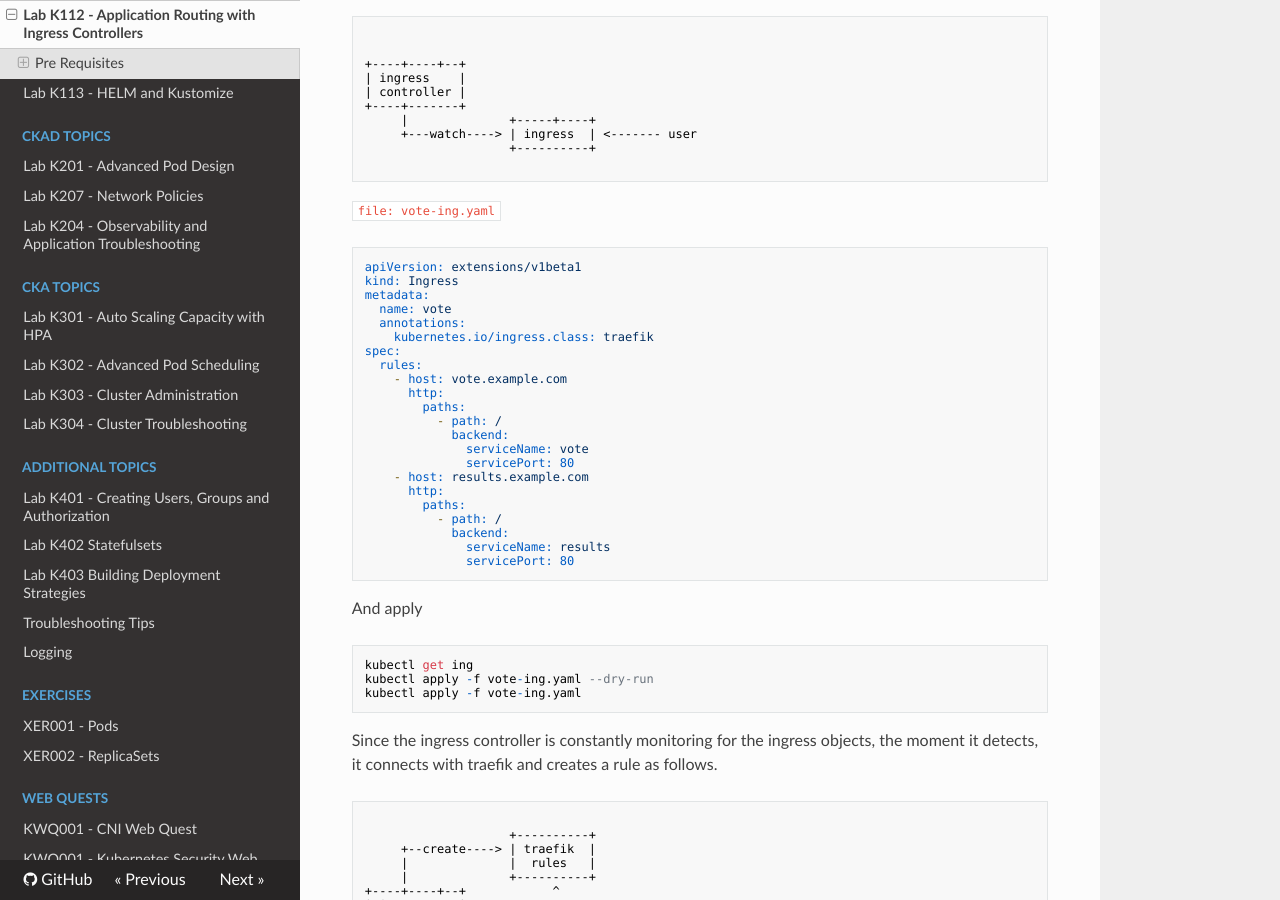
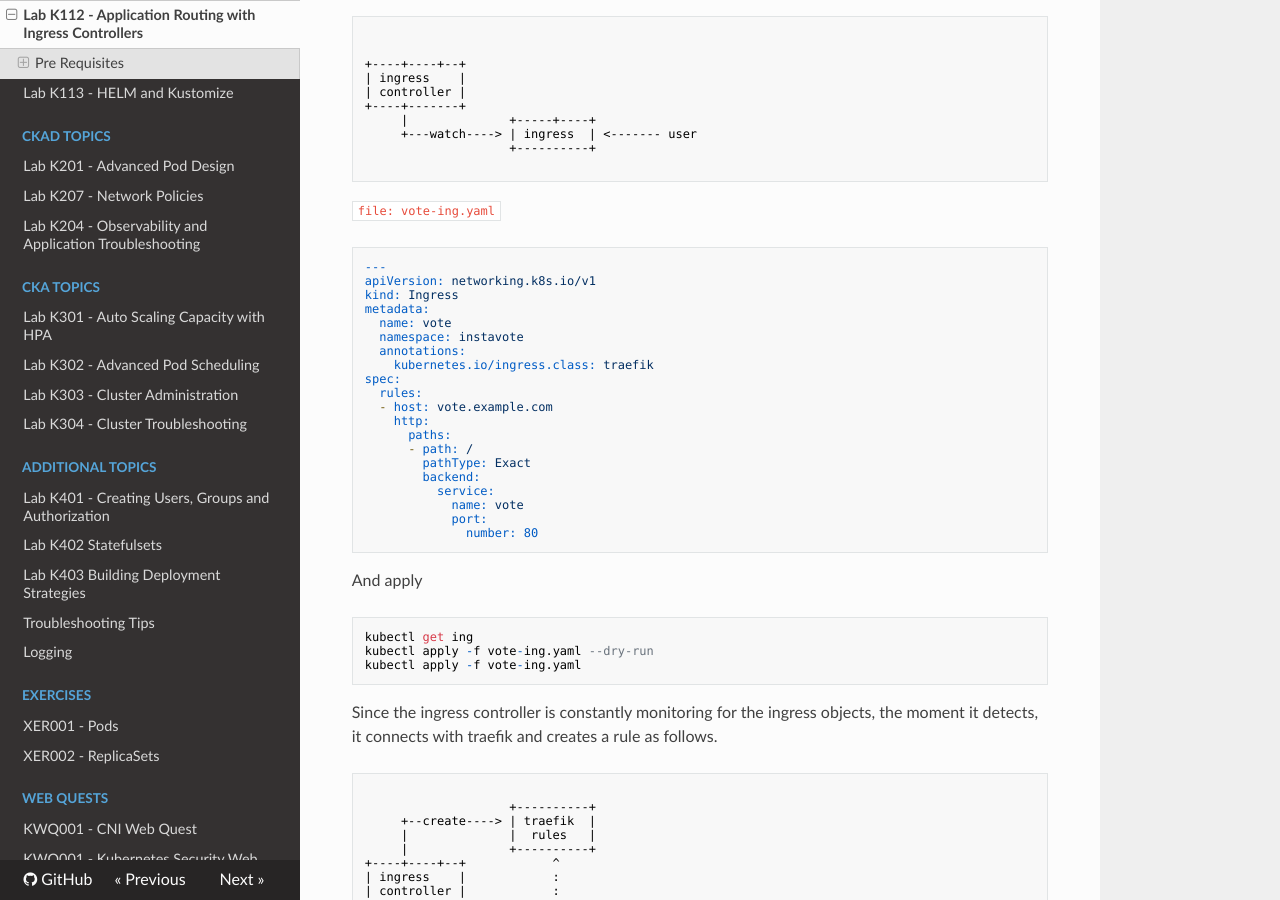
Before and after one commit to schoolofdevops/kubernetes-labguide, an MkDocs documentation site: the page built from chapters/ingress.md, in a window 1280 px wide and 900 px high, scrolled down 2260 px. Built offline with MkDocs 1.6.1, drawn with Linux system fonts in a browser that asks for light colours; nearby versions of some CDN libraries; old or Windows-style settings are respelled for this version of MkDocs; some of the changed text lies outside the part shown.

Commit message:
updated ingress rules, modigied instructions

````diff
--- a/chapters/ingress.md
+++ b/chapters/ingress.md
@@ -86,28 +86,26 @@ In order to achieve this you, as a user would create a **ingress** object with a
 `file: vote-ing.yaml`
 
 ```
-apiVersion: extensions/v1beta1
+---
+apiVersion: networking.k8s.io/v1
 kind: Ingress
 metadata:
   name: vote
+  namespace: instavote
   annotations:
     kubernetes.io/ingress.class: traefik
 spec:
   rules:
-    - host: vote.example.com
-      http:
-        paths:
-          - path: /
-            backend:
-              serviceName: vote
-              servicePort: 80
-    - host: results.example.com
-      http:
-        paths:
-          - path: /
-            backend:
-              serviceName: results
-              servicePort: 80
+  - host: vote.example.com
+    http:
+      paths:
+      - path: /
+        pathType: Exact
+        backend:
+          service:
+            name: vote
+            port:
+              number: 80
 ```
 
 And apply
@@ -225,32 +223,30 @@ And then add annotations to the ingress object so that it is read by the ingress
 
 `file: vote-ing.yaml`
 
+
 ```
-apiVersion: extensions/v1beta1
+---
+apiVersion: networking.k8s.io/v1
 kind: Ingress
 metadata:
   name: vote
+  namespace: instavote
   annotations:
     kubernetes.io/ingress.class: traefik
     ingress.kubernetes.io/auth-type: "basic"
     ingress.kubernetes.io/auth-secret: "mysecret"
 spec:
   rules:
-    - host: vote.example.com
-      http:
-        paths:
-          - path: /
-            backend:
-              serviceName: vote
-              servicePort: 82
-    - host: results.example.com
-      http:
-        paths:
-          - path: /
-            backend:
-              serviceName: results
-              servicePort: 81
-
+  - host: vote.example.com
+    http:
+      paths:
+      - path: /
+        pathType: Exact
+        backend:
+          service:
+            name: vote
+            port:
+              number: 80
 ```
 
 where,
````
Also changed, not shown: other parts of chapters/ingress.md (+2 -2 lines).
